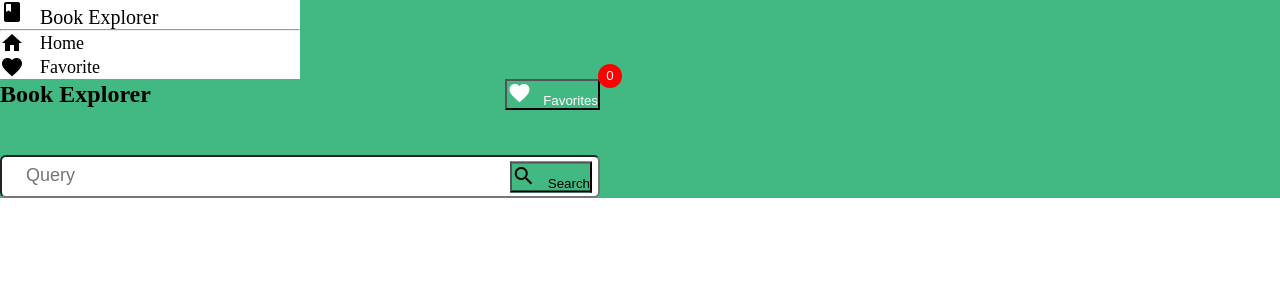
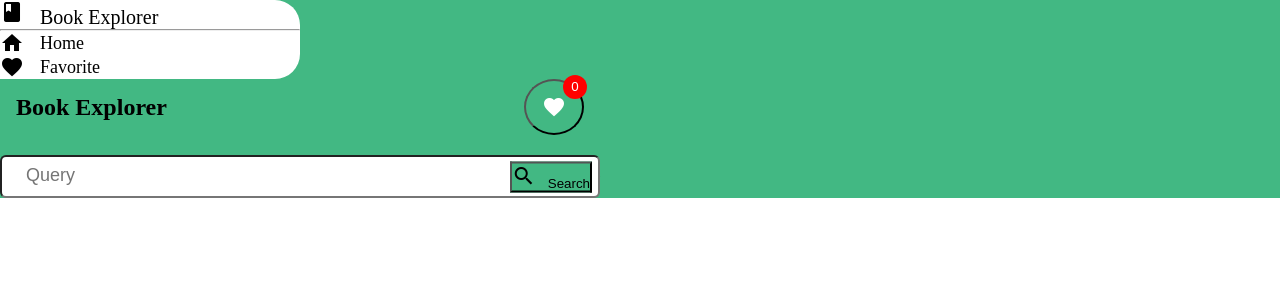
Before and after one commit to hc-b666/book-explorer, a Vue app: page / in a window 1280 px wide. Shown: the top 300 px of the page. Built offline with nearby package versions, Linux system fonts and the light colour scheme.

Commit message:
fix: minor bugs

```diff
--- a/src/App.vue
+++ b/src/App.vue
@@ -43,6 +43,7 @@ export default {
 
   &:deep(nav) {
     width: 100%;
+    padding-inline: 16px;
     display: flex;
     align-items: center;
     justify-content: space-between;
--- a/src/assets/base.css
+++ b/src/assets/base.css
@@ -10,7 +10,7 @@ ul {
 
 .results-container {
   display: grid;
-  grid-template-columns: repeat(5, 1fr);
+  grid-template-columns: repeat(6, 1fr);
   gap: 20px;
 }
 
--- a/src/components/BookCard.vue
+++ b/src/components/BookCard.vue
@@ -1,15 +1,6 @@
 <template>
   <v-card>
-    <v-card-title>
-      {{ book.title }}
-    </v-card-title>
-
-    <v-card-subtitle>
-      <span v-for="(author, idx) in book.author_name" :key="idx">
-        {{ author }},
-      </span>
-    </v-card-subtitle>
-
+    <div style="border-top-left-radius: 16px; border-top-right-radius: 16px; overflow: hidden;">
       <v-img v-if="book.cover_i" :src="`https://covers.openlibrary.org/b/id/${book.cover_i}-M.jpg`"
         height="300px"></v-img>
       <div class="no-image" v-else>
@@ -21,16 +12,31 @@
           <path d="m21 15-3.086-3.086a2 2 0 0 0-2.828 0L6 21" />
         </svg>
       </div>
+    </div>
+
+    <v-card-title>
+      <div class="book-title">
+        {{ book.title }}
+      </div>
+    </v-card-title>
 
     <v-row class="book-info">
-      <v-card-actions>
+      <v-card-subtitle v-if="book.author_name && book.author_name.length > 0">
+        <router-link :to="`/authors/${book.author_key[0]}`">{{ truncateText(book.author_name[0], 16) }}</router-link>
+      </v-card-subtitle>
+
+      <slot></slot>
+    </v-row>
+
+    <!-- <v-row class="book-info"> -->
+    <!-- <v-card-actions>
         Languages: {{ book.language?.length ? book.language.length : 1 }}
       </v-card-actions>
       <v-card-actions>
         Publish year: {{ book.first_publish_year }}
-      </v-card-actions>
-      <slot></slot>
-    </v-row>
+      </v-card-actions> -->
+    <!-- <slot></slot> -->
+    <!-- </v-row> -->
   </v-card>
 </template>
 
@@ -42,12 +48,38 @@ export default {
       type: Object,
     },
   },
+  methods: {
+    truncateText: function (text, maxLength) {
+      if (text.length > maxLength) {
+        return text.substring(0, maxLength) + "...";
+      }
+      return text;
+    }
+  },
 }
 </script>
 
-<style scoped>
+<style lang="scss" scoped>
+.v-card {
+  border-radius: 16px;
+  overflow: hidden;
+
+  .v-card__title {
+    font-size: 16px;
+    padding: 8px 12px;
+  }
+
+  .v-card__subtitle {
+    font-size: 14px;
+    padding: 0 12px 12px;
+  }
+}
+
 .book-info {
-  padding: 16px;
+  padding: 0 12px 8px;
+  display: flex;
+  align-items: center;
+  justify-content: space-between;
 }
 
 .book-wrapper {
--- a/src/components/SearchResult.vue
+++ b/src/components/SearchResult.vue
@@ -1,11 +1,14 @@
 <template>
   <div class="results-container">
     <book-card v-for="book in books" :book="book" :key="book.key">
-      <v-card-actions>
-        <v-btn class="btn-like" @click="likeFav(book)">
-          Like
-        </v-btn>
-      </v-card-actions>
+      <button class="like-btn" @click="likeFav(book)" style="padding: 0 8px ;">
+        <svg xmlns="http://www.w3.org/2000/svg" width="24" height="24" viewBox="0 0 24 24" fill="none" stroke-width="2"
+          stroke-linecap="round" stroke-linejoin="round" class="lucide lucide-heart-icon lucide-heart"
+          :class="{ liked: isLiked(book) }">
+          <path
+            d="M19 14c1.49-1.46 3-3.21 3-5.5A5.5 5.5 0 0 0 16.5 3c-1.76 0-3 .5-4.5 2-1.5-1.5-2.74-2-4.5-2A5.5 5.5 0 0 0 2 8.5c0 2.3 1.5 4.05 3 5.5l7 7Z" />
+        </svg>
+      </button>
     </book-card>
   </div>
 </template>
@@ -13,6 +16,7 @@
 <script>
 import { mapMutations } from 'vuex';
 import BookCard from './BookCard.vue';
+import { isEqual } from 'lodash';
 
 export default {
   name: "SearchResult",
@@ -26,16 +30,28 @@ export default {
     likeFav(v) {
       this.$store.dispatch("addFavWithToast", v);
     },
+    isLiked(v) {
+      return this.$store.state.favs.some((fav) => isEqual(fav, v));
+    },
     ...mapMutations(['addFav']),
   },
 }
 </script>
 
-<style scoped>
-.v-card__actions {
-  &:deep(.btn-like) {
-    color: white;
-    background-color: blue;
-  }
+<style lang="scss" scoped>
+.like-btn>svg {
+  width: 20px;
+  height: 20px;
+  stroke: #000;
+}
+
+.like-btn>svg:hover {
+  fill: red;
+  opacity: 0.5;
+}
+
+.liked {
+  stroke: red !important;
+  fill: red;
 }
 </style>
--- a/src/components/TheNavbar.vue
+++ b/src/components/TheNavbar.vue
@@ -1,23 +1,20 @@
 <template>
-  <!-- <v-container> -->
   <v-app-bar rounded>
     <nav>
       <router-link to="/" class="navbar-logo" title="Website Logo">
         Book Explorer
       </router-link>
       <router-link to="/favorites">
-          <v-btn class="btn-favorites ml-3" title="Favorites">
-            <i class="material-icons" style="margin-right: 8px;">favorite</i>
-            Favorites
+        <button class="btn-favorites" title="Favorites">
+          <i class="material-icons">favorite</i>
           <div>{{ getFavs.length }}</div>
-          </v-btn>
+        </button>
       </router-link>
       <!-- <router-link to="/auth/register">
           Register
         </router-link> -->
     </nav>
   </v-app-bar>
-  <!-- </v-container> -->
 </template>
 
 <script>
@@ -32,10 +29,23 @@ export default {
 </script>
 
 <style lang="scss" scoped>
+.rounded {
+  border-radius: 25px !important;
+}
+
+a {
+  text-decoration: none;
+  position: relative;
+}
+
 .btn-favorites {
   color: white;
-  position: relative;
-  background-color: #42b883 !important;
+  padding: 14px 16px;
+  border-radius: 100%;
+  display: flex;
+  align-items: center;
+  justify-content: center;
+  background-color: #42b883;
 
   div {
     color: white;
@@ -51,8 +61,8 @@ export default {
     background-color: red;
 
     position: absolute;
-    left: 100%;
-    bottom: 75%;
+    left: 65%;
+    bottom: 65%;
   }
 }
 </style>
--- a/src/components/TheSidebar.vue
+++ b/src/components/TheSidebar.vue
@@ -1,6 +1,6 @@
 <template>
   <aside @mouseover="handleMouseOver" @mouseleave="handleMouseLeave" class="sidebar" :class="{ sidebarActive: active }" title="Sidebar">
-    <v-list>
+    <v-list style="border-top-right-radius: 25px;">
       <v-list-item>
         <i class="material-icons">book</i>
         <span v-if="active" class="sidebar-title">Book Explorer</span>
@@ -48,6 +48,9 @@ export default {
   width: 64px;
   background: #fff;
   transition: width 0.3s ease;
+
+  border-top-right-radius: 25px;
+  border-bottom-right-radius: 25px;
 }
 
 .sidebarActive {
@@ -61,6 +64,11 @@ export default {
   align-items: center;
 }
 
+// .router-link-active {
+//   padding: 4px;
+//   background-color: #42b883;
+// }
+
 .sidebar-title {
   font-size: 20px;
   margin-left: 16px;
--- a/src/pages/Home.vue
+++ b/src/pages/Home.vue
@@ -41,7 +41,7 @@ export default {
   position: relative;
   background-color: #000;
 
-  border-radius: 16px;
+  border-radius: 25px;
 
   display: flex;
   align-items: center;
@@ -60,7 +60,7 @@ export default {
   opacity: 0.6;
   background: url("../../public/background.jpg") no-repeat center center;
   background-size: cover;
-  border-radius: 16px;
+  border-radius: 25px;
 }
 
 .search-container {
```
Lines whose indentation alone changed are shown as unchanged.
